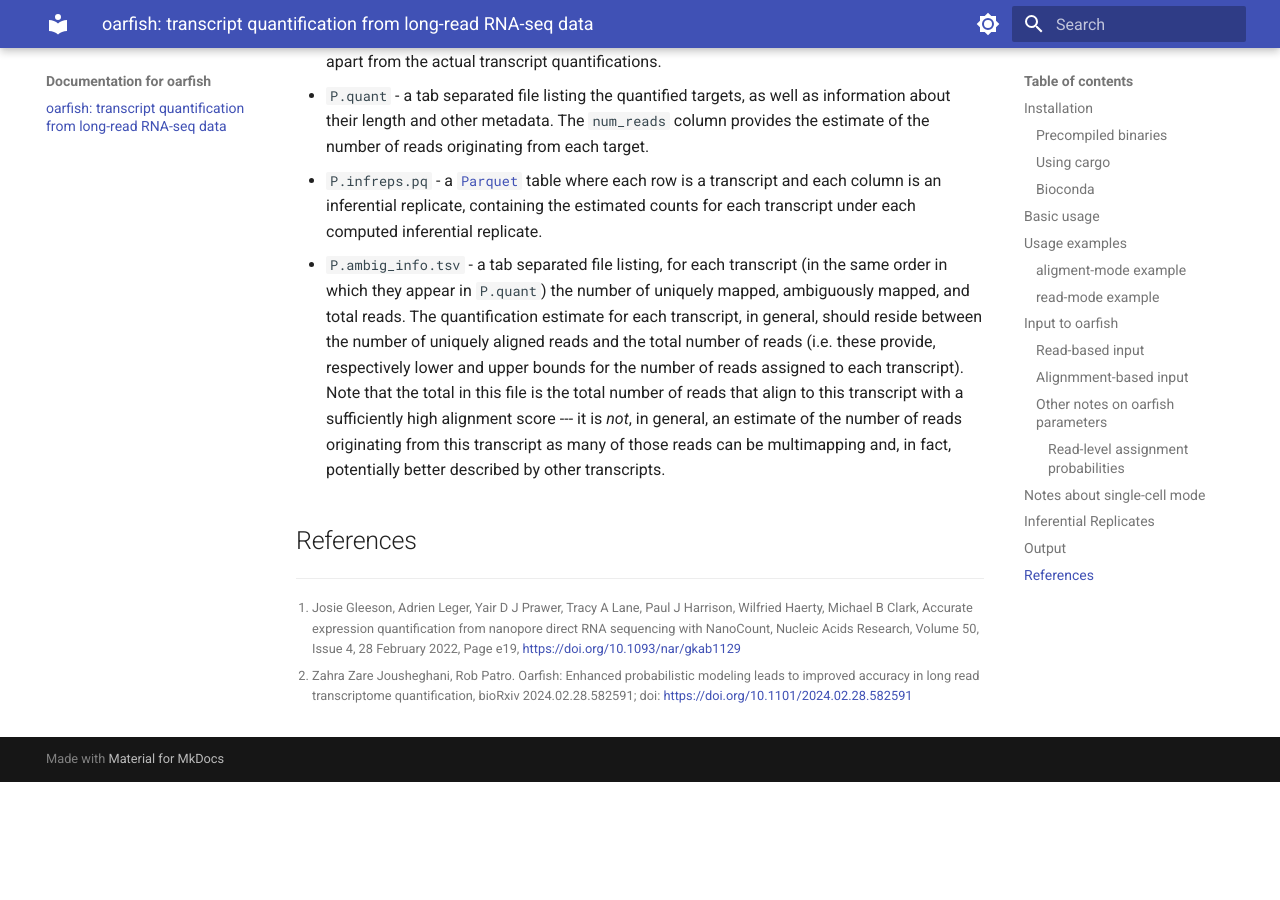
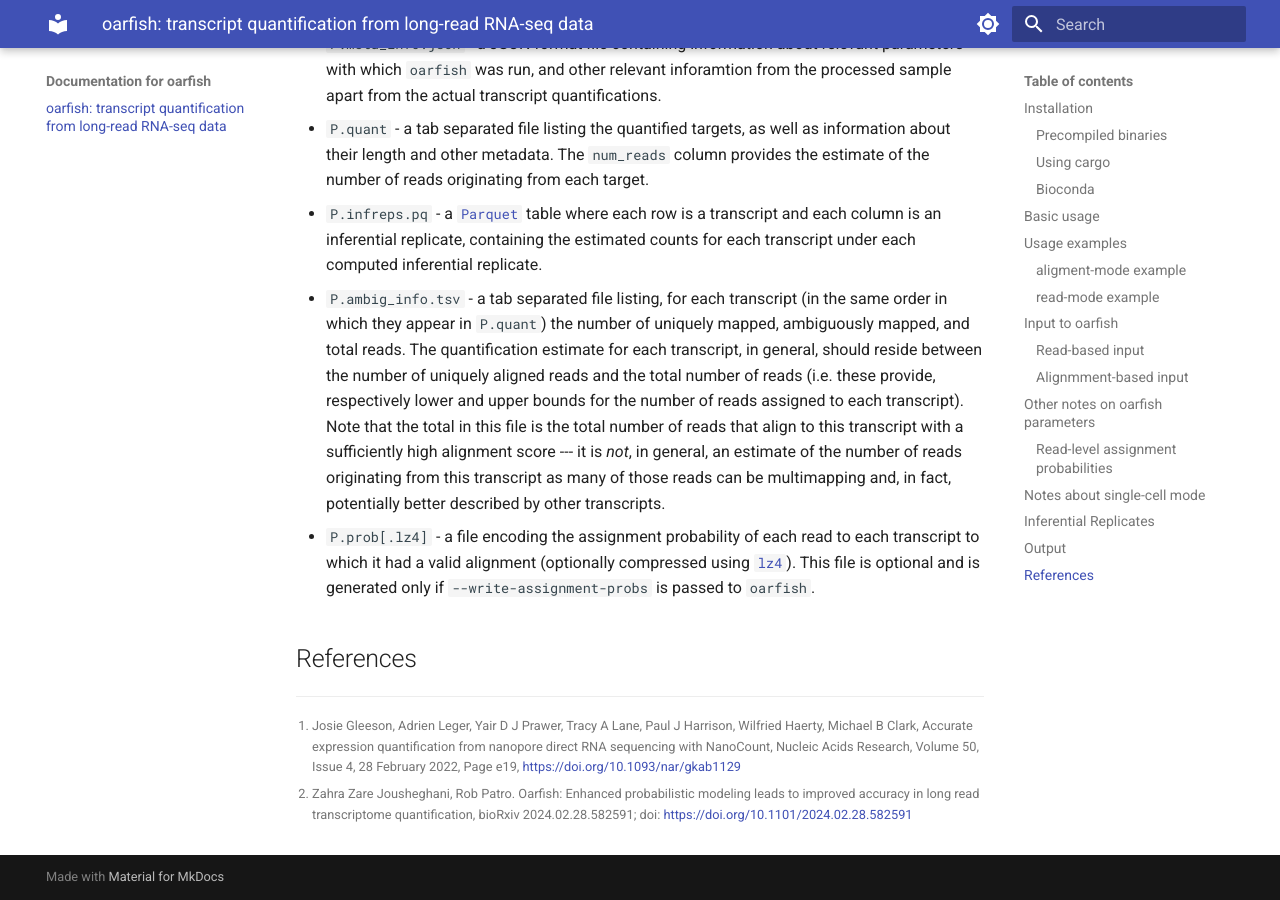
Before and after one commit to COMBINE-lab/oarfish, an MkDocs documentation site: the page built from docs/index.md, in a window 1280 px wide and 900 px high, scrolled down 7667 px. Built offline with MkDocs 1.6.1 and Material for MkDocs 9.7.7, drawn with Linux system fonts in a browser that asks for light colours; before the commit the page ends 8449 px from its top, so only the background shows below that.

Commit message:
update docs

```diff
--- a/docs/index.md
+++ b/docs/index.md
@@ -183,13 +183,13 @@ In alignment-based mode, `oarfish` processes pre-computed alignments of hte read
 
 **Note (2)**: For very high quality PacBio data, it may be most appropriate to use the `-ax map-hifi` flag in place of `-ax pacbio`.  We are currently evaluating the effect of this option, and also welcome feedback if you have experiences to share on the use of data aligned with these different flags with `oarfish`.
 
-### Other notes on `oarfish` parameters
+## Other notes on `oarfish` parameters
 
 The parameters above should be explained by their relevant help option, but the `-d`/`--strand-filter` is worth noting explicitly. By default, alignments to both strands of a transcript will be considered valid.  You can use this option to allow only alignments in the specified orientation; for example `-d fw` will allow only alignments in the forward orientation and `-d rc` will allow only alignments in the reverse-complement orientation and `-d both` (the default) will allow both.  The `-d` filter, if explicitly provided, overrides the orientation filter in any provided "filter group" so e.g. passing `--filter-group no-filters -d fw` will disable other filters, but will still only admit alignments in the forward orientation.
 
 **In general**, if you apply a `filter-group`, the group options will be applied first and then any explicitly provided options given will override the corresponding option in the `filter-group`.
 
-#### Read-level assignment probabilities
+### Read-level assignment probabilities
 
 `oarfish` has the ability to output read-level assignment probabilities.  That is, for each input read, what is the probability, conditioned on the final estimate of transcript abundances, that the read was sequenced from each transcript to which it aligned. By default, this information is not recorded (as it's not required, or commonly used, for most standard analyses). To enable this output, you should pass the `--write-assignment-probs` option to `oarfish`.  Optionally, you may also pass `--write-assignment-probs=compressed` to write the output to a compressed ([lz4](https://github.com/lz4/lz4)) stream --- the default
 output is to an uncompressed text file.
@@ -247,6 +247,7 @@ The `--output` option passed to `oarfish` corresponds to a path prefix (this pre
   * `P.quant` - a tab separated file listing the quantified targets, as well as information about their length and other metadata. The `num_reads` column provides the estimate of the number of reads originating from each target.
   * `P.infreps.pq` - a [`Parquet`](https://parquet.apache.org/) table where each row is a transcript and each column is an inferential replicate, containing the estimated counts for each transcript under each computed inferential replicate.
   * `P.ambig_info.tsv` - a tab separated file listing, for each transcript (in the same order in which they appear in `P.quant`) the number of uniquely mapped, ambiguously mapped, and total reads.  The quantification estimate for each transcript, in general, should reside between the number of uniquely aligned reads and the total number of reads (i.e. these provide, respectively lower and upper bounds for the number of reads assigned to each transcript).  Note that the total in this file is the total number of reads that align to this transcript with a sufficiently high alignment score --- it is _not_, in general, an estimate of the number of reads originating from this transcript as many of those reads can be multimapping and, in fact, potentially better described by other transcripts.
+  * `P.prob[.lz4]` - a file encoding the assignment probability of each read to each transcript to which it had a valid alignment (optionally compressed using [`lz4`](https://github.com/lz4/lz4)). This file is optional and is generated only if `--write-assignment-probs` is passed to `oarfish`.
 
 ## References
 
```
